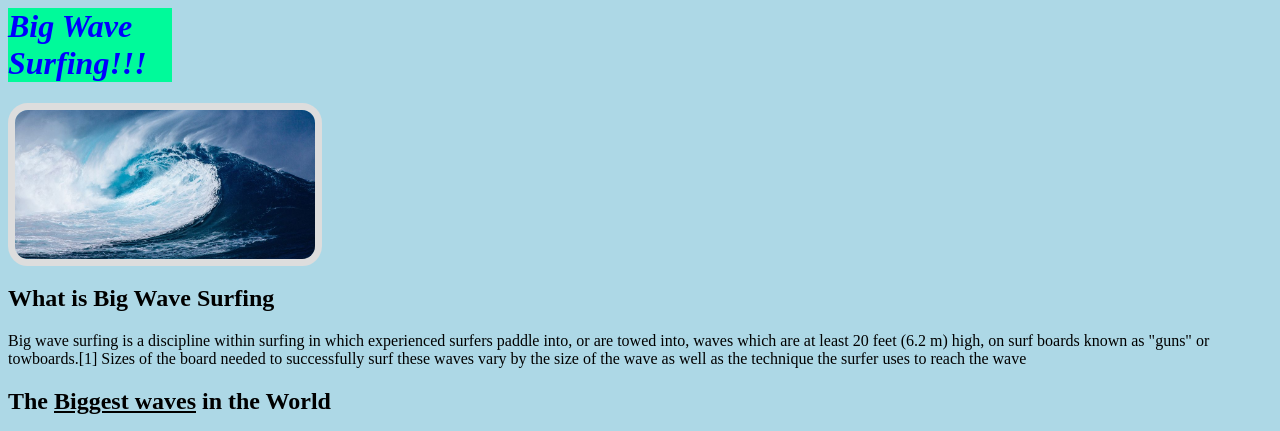
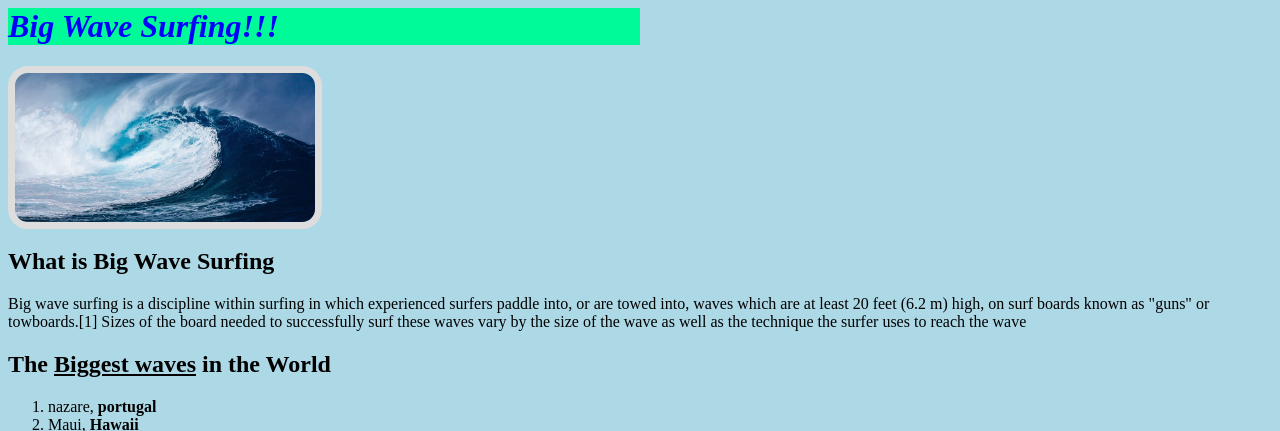
Before and after one commit to hagarkimhi/big-wave-surfing, a plain HTML site: page index.html in a window 1280 px wide. Shown: the top 431 px of the page. Drawn offline with Linux system fonts and the light colour scheme.

Commit message:
Update index.html

```diff
--- a/index.html
+++ b/index.html
@@ -4,7 +4,7 @@
 <link rel="stylesheet" href="style.css">
 </head>
 <body>
-<h1 style="background-color:#00FA9A; width:13%; color:blue;"><i>Big Wave Surfing!!!</i></h1>
+<h1 style="background-color:#00FA9A; width:50%; color:blue;"><i>Big Wave Surfing!!!</i></h1>
 <img  src="img/wave.jpg">
 <h2> What is Big Wave Surfing</h2>
 Big wave surfing is a discipline within surfing in which experienced surfers paddle into,
```
